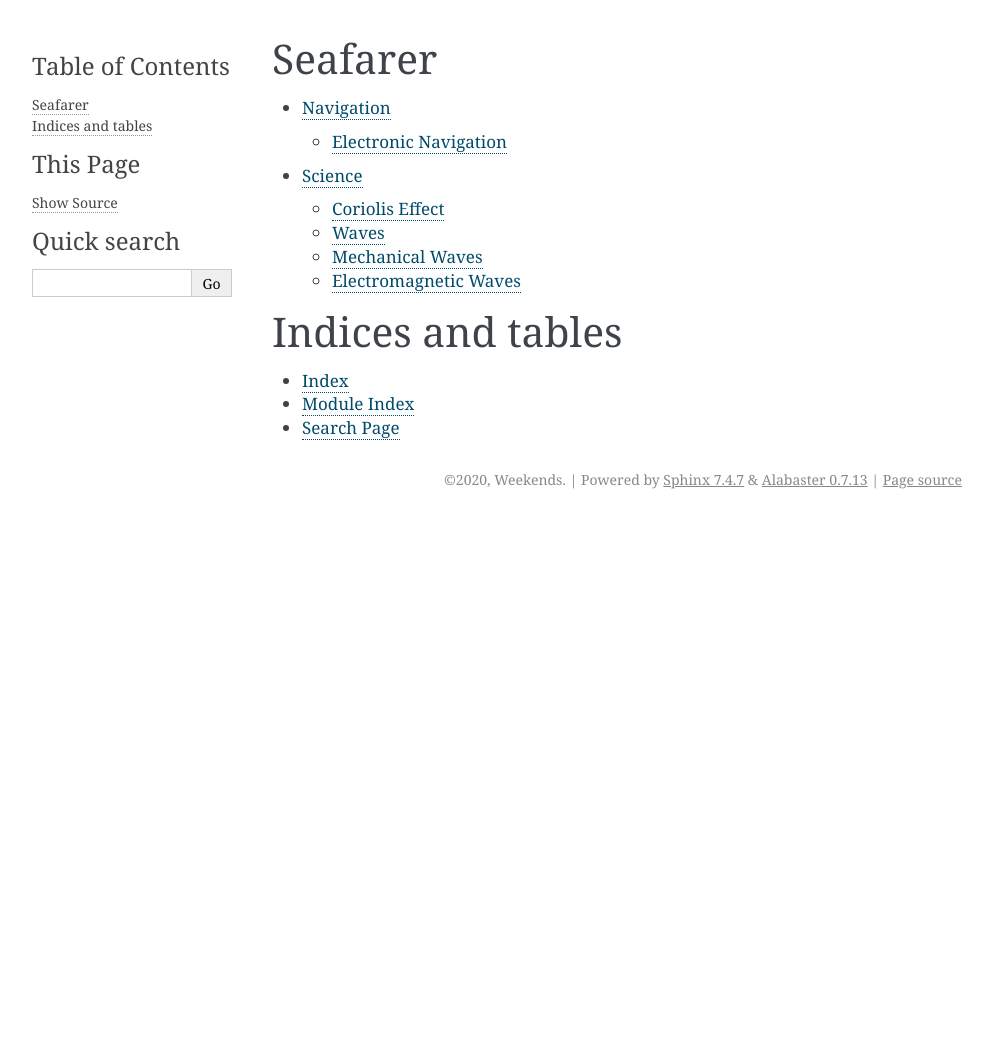
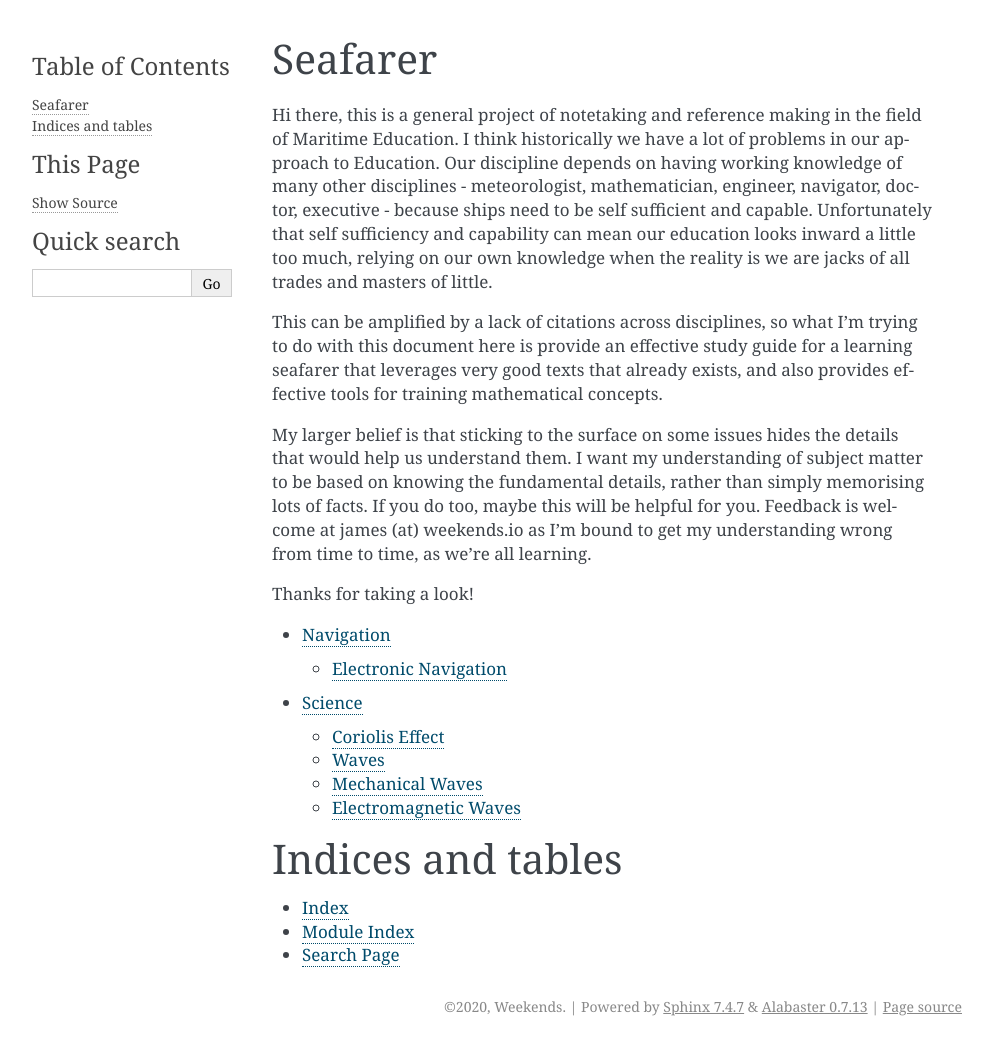
Before and after one commit to weareoffsider/seafarer-education, a Sphinx documentation site: the page built from docs/index.rst, in a window 1280 px wide. Shown: the whole page, without its empty margins (148-1141 px from the left). Built offline with Sphinx 7.4.7, drawn with Linux system fonts in a browser that asks for light colours; before the commit the page ends 900 px from its top, so only the background shows below that.

Commit message:
Intro text.

```diff
--- a/docs/index.rst
+++ b/docs/index.rst
@@ -5,6 +5,14 @@
 
 Seafarer
 ====================================
+
+Hi there, this is a general project of notetaking and reference making in the field of Maritime Education. I think historically we have a lot of problems in our approach to Education. Our discipline depends on having working knowledge of many other disciplines - meteorologist, mathematician, engineer, navigator, doctor, executive - because ships need to be self sufficient and capable. Unfortunately that self sufficiency and capability can mean our education looks inward a little too much, relying on our own knowledge when the reality is we are jacks of all trades and masters of little.
+
+This can be amplified by a lack of citations across disciplines, so what I'm trying to do with this document here is provide an effective study guide for a learning seafarer that leverages very good texts that already exists, and also provides effective tools for training mathematical concepts.
+
+My larger belief is that sticking to the surface on some issues hides the details that would help us understand them. I want my understanding of subject matter to be based on knowing the fundamental details, rather than simply memorising lots of facts. If you do too, maybe this will be helpful for you. Feedback is welcome at james (at) weekends.io as I'm bound to get my understanding wrong from time to time, as we're all learning.
+
+Thanks for taking a look!
 
 .. toctree::
    :maxdepth: 2
```
